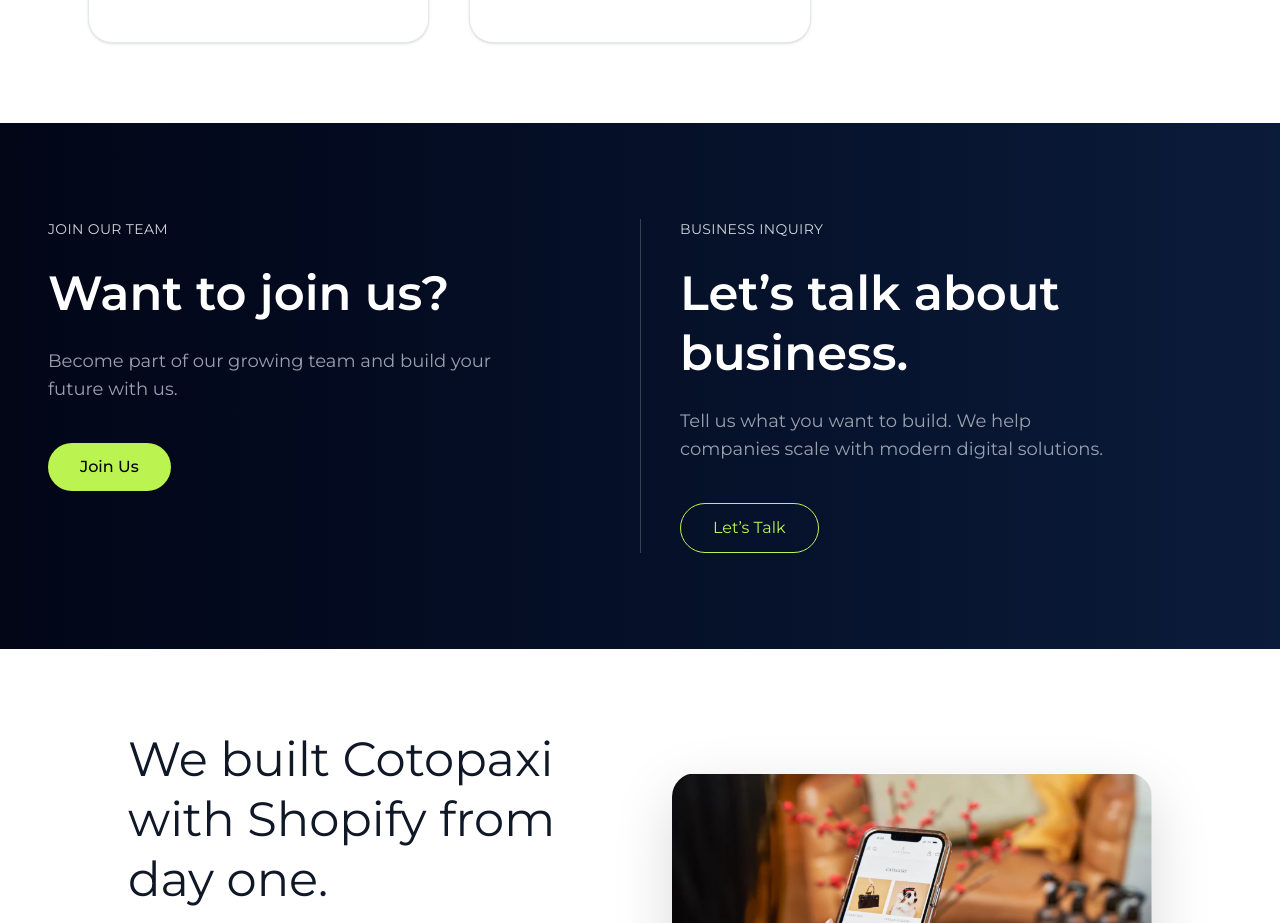
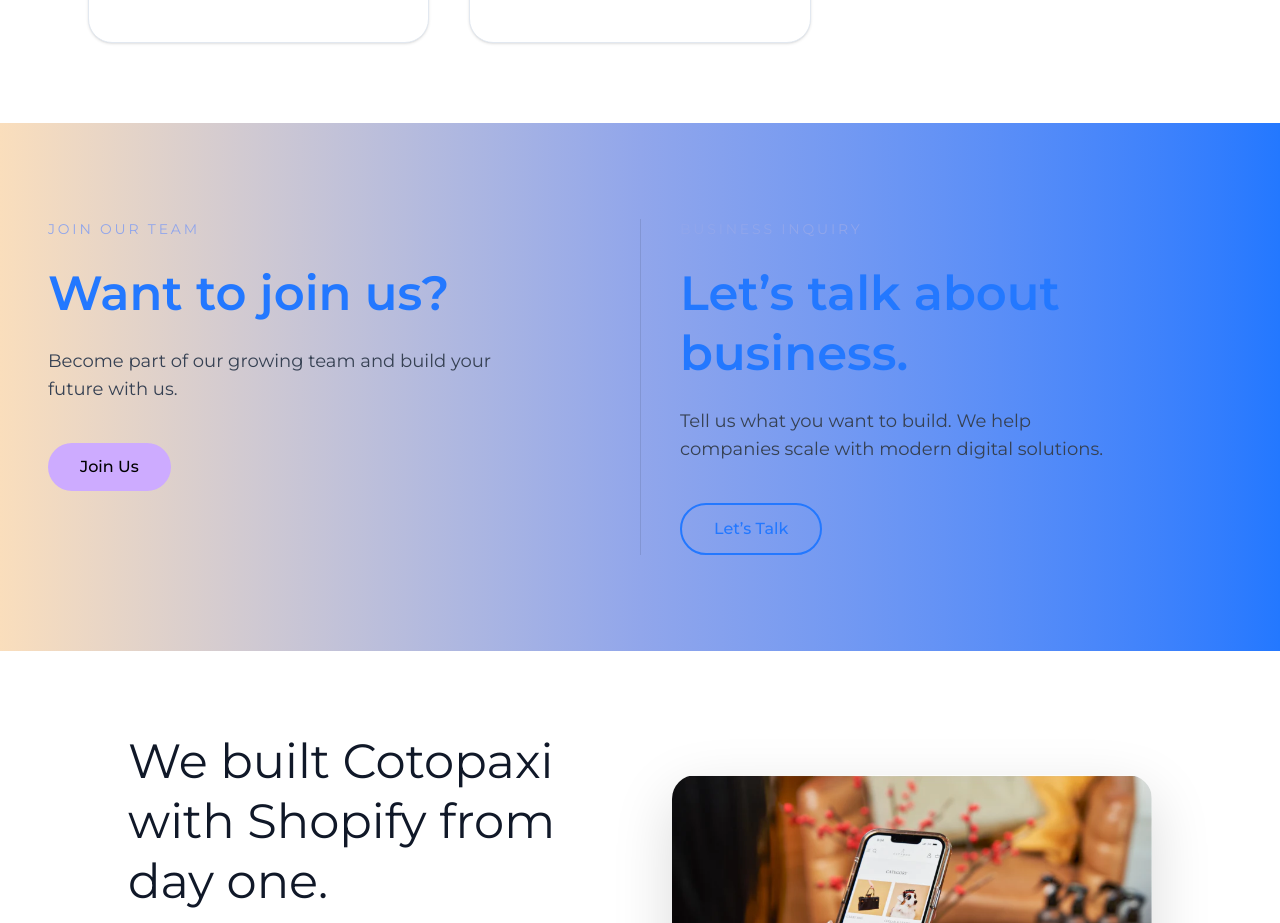
Before and after one commit to rinesaahmedi/primex, a React (Vite) app: page / in a window 1280 px wide. Shown: the part 2640-3563 px from the top of the page. Built offline with nearby package versions, Linux system fonts and the light colour scheme.

Commit message:
changes the join us section

```diff
--- a/src/components/JoinBusinessSection.jsx
+++ b/src/components/JoinBusinessSection.jsx
@@ -7,56 +7,75 @@ const JoinBusinessSection = () => {
   const { t } = useTranslation();
 
   return (
-    <section className="w-full py-24 bg-gradient-to-r from-[#020617] to-[#0b1b3a] text-white">
+   <section
+  className="
+    w-full py-24
+    bg-gradient-to-r
+    from-[#FADEBC] via-[#91A6EB] to-[#2378FF]
+    text-black
+  "
+>
   <div className="max-w-7xl mx-auto px-6 lg:px-12">
 
     {/* GRID WRAPPER */}
     <div className="relative grid grid-cols-1 md:grid-cols-2 gap-20">
 
       {/* VERTICAL DIVIDER */}
-          <div className="hidden md:block absolute inset-y-0 left-1/2 w-px bg-white/20"></div>
+      <div className="hidden md:block absolute inset-y-0 left-1/2 w-px bg-black/10" />
 
       {/* LEFT SIDE */}
       <div className="space-y-6 max-w-md">
-            <p className="text-sm tracking-wide text-gray-300">
-              {t("joinBusiness.joinLabel")}
+        <p className="text-sm tracking-[0.2em] text-[#91A6EB] uppercase">
+          {t('joinBusiness.joinLabel')}
         </p>
 
-            <h2 className="text-4xl md:text-5xl font-semibold leading-tight">
-              {t("joinBusiness.joinTitle")}
+        <h2 className="text-4xl md:text-5xl font-semibold text-[#2378FF] leading-tight">
+          {t('joinBusiness.joinTitle')}
         </h2>
 
-            <p className="text-gray-400 text-lg">
-              {t("joinBusiness.joinDescription")}
+        <p className="text-lg text-gray-700">
+          {t('joinBusiness.joinDescription')}
         </p>
 
         <Link
           to="/apply"
-              className="inline-block mt-4 px-8 py-3 bg-lime-300 text-black font-medium rounded-full hover:bg-lime-400 transition-all"
+          className="
+            inline-block mt-4 px-8 py-3
+            rounded-full
+            bg-[#CDABFF] text-black font-medium
+            hover:bg-[#b992ff]
+            transition-all
+          "
         >
-              {t("joinBusiness.joinButton")}
+          {t('joinBusiness.joinButton')}
         </Link>
       </div>
 
       {/* RIGHT SIDE */}
       <div className="space-y-6 max-w-md">
-            <p className="text-sm tracking-wide text-gray-300">
-              {t("joinBusiness.businessLabel")}
+        <p className="text-sm tracking-[0.2em] text-[#91A6EB] uppercase">
+          {t('joinBusiness.businessLabel')}
         </p>
 
-            <h2 className="text-4xl md:text-5xl font-semibold leading-tight">
-              {t("joinBusiness.businessTitle")}
+        <h2 className="text-4xl md:text-5xl font-semibold text-[#2378FF] leading-tight">
+          {t('joinBusiness.businessTitle')}
         </h2>
 
-            <p className="text-gray-400 text-lg">
-              {t("joinBusiness.businessDescription")}
+        <p className="text-lg text-gray-700">
+          {t('joinBusiness.businessDescription')}
         </p>
 
         <Link
           to="/business"
-              className="inline-block mt-4 px-8 py-3 border border-lime-300 text-lime-300 rounded-full hover:bg-lime-300 hover:text-black transition-all"
+          className="
+            inline-block mt-4 px-8 py-3
+            rounded-full
+            border-2 border-[#2378FF] text-[#2378FF] font-medium
+            hover:bg-[#2378FF] hover:text-white
+            transition-all
+          "
         >
-              {t("joinBusiness.businessButton")}
+          {t('joinBusiness.businessButton')}
         </Link>
       </div>
 
@@ -64,6 +83,7 @@ const JoinBusinessSection = () => {
 
   </div>
 </section>
+
   );
 };
 
```
Lines whose indentation alone changed are shown as unchanged.
